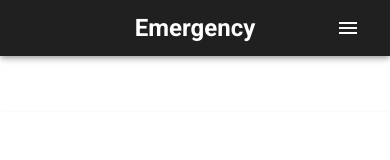
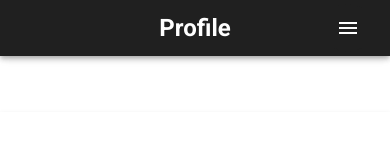
Before and after one commit to frotuck/eezer_app, a Vue app: page /profile in a window 390 px wide. Shown: the top 160 px of the page. Built offline with nearby package versions, Linux system fonts and the light colour scheme.

Commit message:
fixed profile header mobile

```diff
--- a/src/views/Driver/Profile.vue
+++ b/src/views/Driver/Profile.vue
@@ -81,7 +81,7 @@
       <v-spacer></v-spacer>
 
       <h2 justify="center" class="header-page-name">
-        Emergency
+        Profile
       </h2>
       <v-spacer></v-spacer>
 
```
